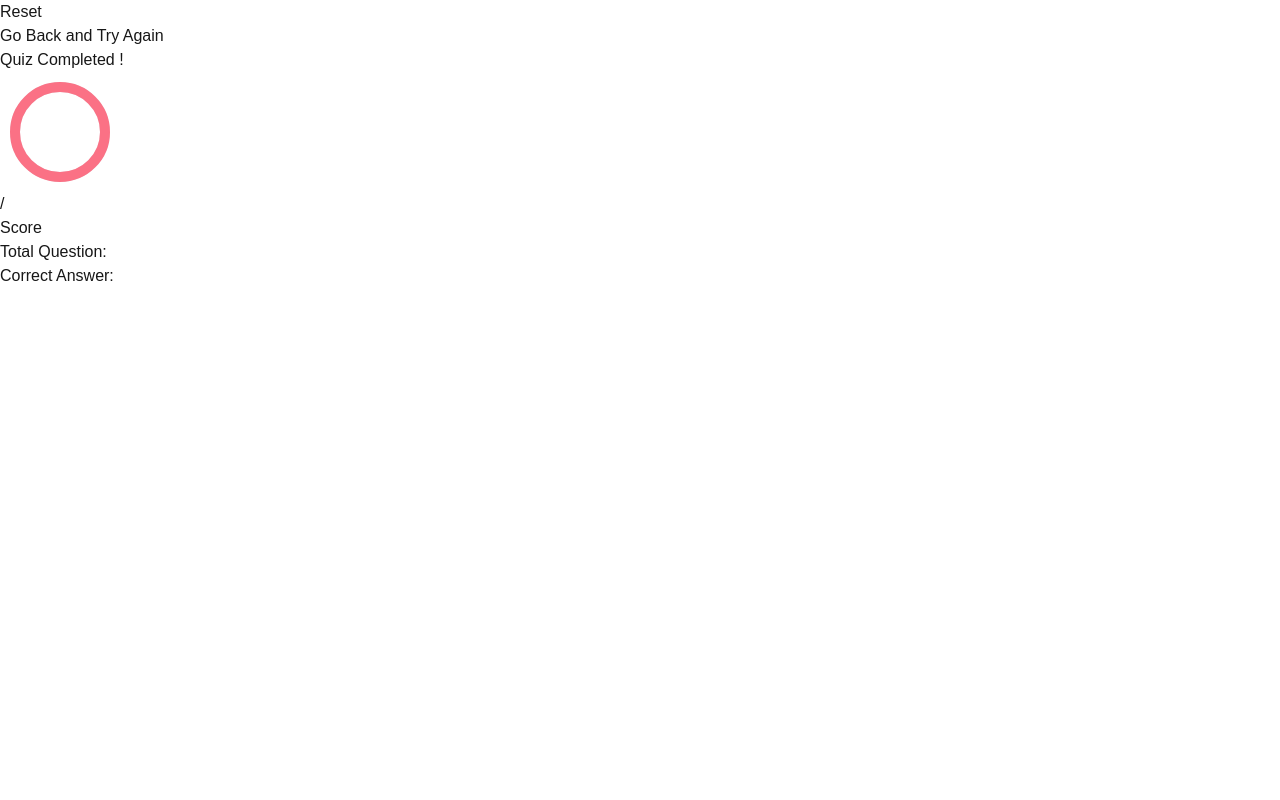
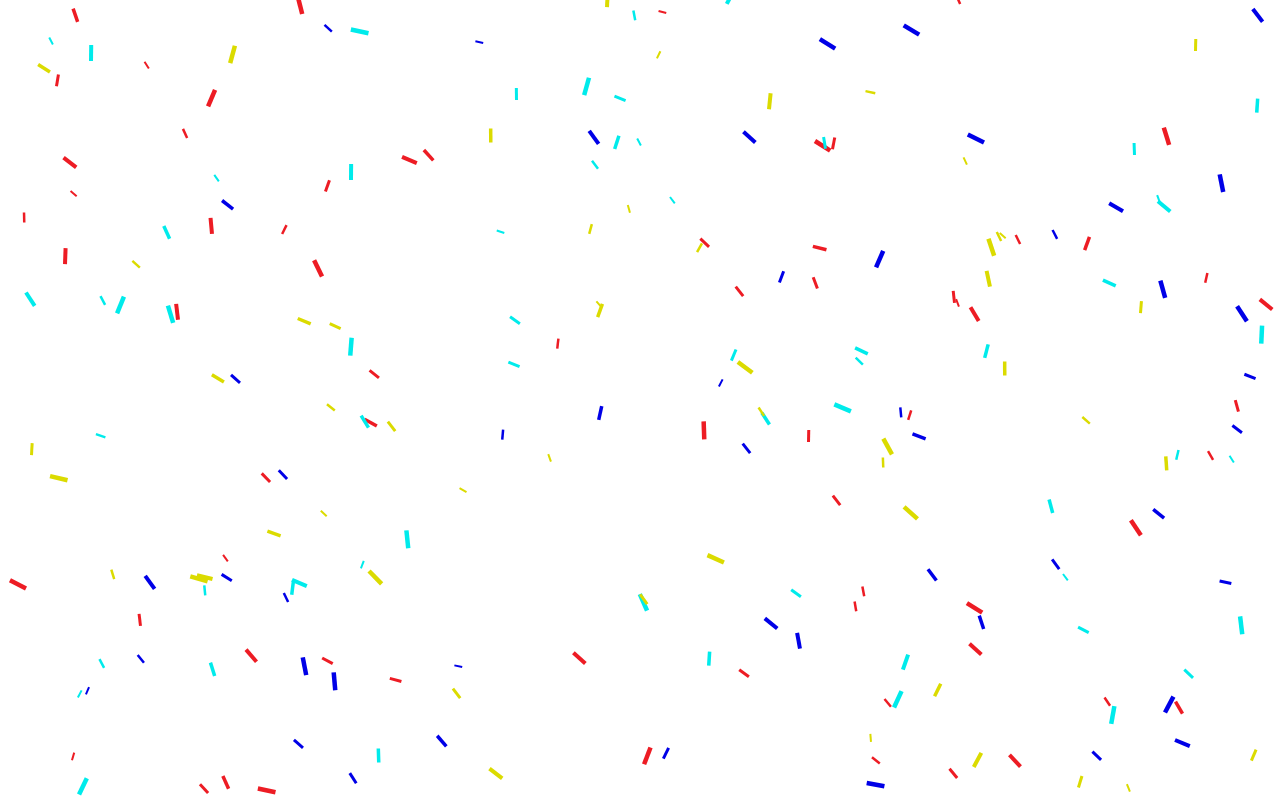
Before and after one commit to alizey12/next-js-quiz-app, a Next.js app: page /Result in a window 1280 px wide. Shown: the top 800 px of the page. Built offline with nearby package versions, Linux system fonts and the light colour scheme.

Commit message:
complete project

```diff
--- a/src/pages/Result.js
+++ b/src/pages/Result.js
@@ -7,243 +7,95 @@ export default function Result() {
 
   const router = useRouter();
   const { score, total } = router.query; // Access the score and total from query parameters
-
-  const TWO_PI = Math.PI * 2;
-  const HALF_PI = Math.PI * 0.5;
   const canvasRef = useRef(null);
 
-  // Define classes within the component scope
-  function Point(x, y) {
-    this.x = x || 0;
-    this.y = y || 0;
+  useEffect(() => {
+    const NUM_CONFETTI = 350;
+    const COLORS = ['#0000e7', '#dbdb00', '#ed1c24', '#00ebeb'];
+
+    let progress = 0;
+    let confetti = [];
+    let w = 0;
+    let h = 0;
+    const canvas = canvasRef.current;
+    const context = canvas?.getContext("2d");
+
+    // Function to resize the canvas
+    const resizeWindow = () => {
+      if (canvas) {
+        w = canvas.width = window.innerWidth;
+        h = canvas.height = window.innerHeight;
+      }
+    };
+
+    const range = (a, b) => (b - a) * Math.random() + a;
+
+    const drawCircle = (x, y, width, height, style, deg) => {
+      const rotDeg = deg * Math.PI / 180;
+      context.beginPath();
+      context.save();
+      context.translate(x + width, y + height);
+      context.rotate(rotDeg);
+      context.fillStyle = style;
+      context.fillRect(-width, -height, width, height);
+      context.restore();
+    };
+
+    class Confetti {
+      constructor() {
+        this.style = COLORS[Math.floor(range(0, 4))];
+        this.deg = range(10, 120);
+        this.r = Math.floor(range(4, 10));
+        this.width = 2 * this.r;
+        this.height = this.r / 2;
+        this.replace();
       }
 
-  function Particle(p0, p1, p2, p3) {
-    this.p0 = p0;
-    this.p1 = p1;
-    this.p2 = p2;
-    this.p3 = p3;
-
-    this.time = 0;
-    this.duration = 3 + Math.random() * 2;
-    this.color = "#" + Math.floor(Math.random() * 0xffffff).toString(16);
-
-    this.w = 6;
-    this.h = 15;
-
-    this.complete = false;
+      replace() {
+        this.opacity = 0;
+        this.dop = 1;
+        this.x = range(0, w - this.width);
+        this.y = range(-h - this.width, -this.width);
+        this.xmax = w - this.r;
+        this.ymax = h - this.r;
+        this.vx = 0;
+        this.vy = 1.1 * this.r + range(-1, 1);
       }
 
-  Particle.prototype = {
-    update: function (timeStep, Ease, cubeBezier) {
-      this.time = Math.min(this.duration, this.time + timeStep);
-
-      const f = Ease.outCubic(this.time, 0, 1, this.duration);
-      const p = cubeBezier(this.p0, this.p1, this.p2, this.p3, f);
-
-      const dx = p.x - this.x;
-      const dy = p.y - this.y;
-
-      this.r = Math.atan2(dy, dx) + HALF_PI;
-      this.sy = Math.sin(Math.PI * f * 10);
-      this.x = p.x;
-      this.y = p.y;
-
-      this.complete = this.time === this.duration;
-    },
-    draw: function (ctx) {
-      ctx.save();
-      ctx.translate(this.x, this.y);
-      ctx.rotate(this.r);
-      ctx.scale(1, this.sy);
-
-      ctx.fillStyle = this.color;
-      ctx.fillRect(-this.w * 0.5, -this.h * 0.5, this.w, this.h);
-
-      ctx.restore();
-    },
-  };
-
-  useEffect(() => {
-    const canvas = canvasRef.current;
-    const ctx = canvas.getContext("2d");
-    let particles = [];
-    let loader, exploader;
-    let phase = 0;
-
-    const timeStep = 1 / 60;
-
-    function Loader(x, y) {
-      this.x = x;
-      this.y = y;
-      this.r = 24;
-      this._progress = 0;
-      this.complete = false;
+      draw() {
+        this.x += this.vx;
+        this.y += this.vy;
+        if (this.y > this.ymax) {
+          this.replace();
         }
-
-    Loader.prototype = {
-      reset: function () {
-        this._progress = 0;
-        this.complete = false;
-      },
-      set progress(p) {
-        this._progress = p < 0 ? 0 : p > 1 ? 1 : p;
-        this.complete = this._progress === 1;
-      },
-      get progress() {
-        return this._progress;
-      },
-      draw: function (ctx) {
-        ctx.fillStyle = "#000";
-        ctx.beginPath();
-        ctx.arc(
-          this.x,
-          this.y,
-          this.r,
-          -HALF_PI,
-          TWO_PI * this._progress - HALF_PI
-        );
-        ctx.lineTo(this.x, this.y);
-        ctx.closePath();
-        ctx.fill();
-      },
-    };
-
-    function Exploader(x, y) {
-      this.x = x;
-      this.y = y;
-      this.startRadius = 2;
-      this.time = 0;
-      this.duration = 0.4;
-      this.progress = 0;
-      this.complete = false;
+        if (!(0 < this.x && this.x < this.xmax)) {
+          this.x = (this.x + this.xmax) % this.xmax;
         }
-
-    Exploader.prototype = {
-      reset: function () {
-        this.time = 0;
-        this.progress = 0;
-        this.complete = false;
-      },
-      update: function (timeStep, Ease) {
-        this.time = Math.min(this.duration, this.time + timeStep);
-        this.progress = Ease.inBack(this.time, 0, 1, this.duration);
-        this.complete = this.time === this.duration;
-      },
-      draw: function (ctx) {
-        ctx.fillStyle = "#000";
-        ctx.beginPath();
-        ctx.arc(
-          this.x,
-          this.y,
-          this.startRadius * (1 - this.progress),
-          0,
-          TWO_PI
-        );
-        ctx.fill();
-      },
-    };
-
-    const Ease = {
-      outCubic: function (t, b, c, d) {
-        t /= d;
-        t--;
-        return c * (t * t * t + 1) + b;
-      },
-      inBack: function (t, b, c, d, s = 1.70158) {
-        return c * (t /= d) * t * ((s + 1) * t - s) + b;
-      },
-    };
-
-    function cubeBezier(p0, c0, c1, p1, t) {
-      const nt = 1 - t;
-      const p = new Point();
-      p.x =
-        nt * nt * nt * p0.x +
-        3 * nt * nt * t * c0.x +
-        3 * nt * t * t * c1.x +
-        t * t * t * p1.x;
-      p.y =
-        nt * nt * nt * p0.y +
-        3 * nt * nt * t * c0.y +
-        3 * nt * t * t * c1.y +
-        t * t * t * p1.y;
-      return p;
-    }
-
-    function initCanvas() {
-      canvas.width = 512;
-      canvas.height = 350;
-      createLoader();
-      createExploader();
-      createParticles();
-    }
-
-    function createLoader() {
-      loader = new Loader(156, 175);
-    }
-
-    function createExploader() {
-      exploader = new Exploader(156, 175);
-    }
-
-    function createParticles() {
-      for (let i = 0; i < 128; i++) {
-        const p0 = new Point(256, 175);
-        const p1 = new Point(Math.random() * 512, Math.random() * 350);
-        const p2 = new Point(Math.random() * 512, Math.random() * 350);
-        const p3 = new Point(Math.random() * 512, 350 + 64);
-        particles.push(new Particle(p0, p1, p2, p3));
+        drawCircle(Math.floor(this.x), Math.floor(this.y), this.width, this.height, this.style, this.deg);
       }
     }
 
-    function update() {
-      if (phase === 0) {
-        loader.progress += 1 / 45;
-      } else if (phase === 1) {
-        exploader.update(timeStep, Ease);
-      } else if (phase === 2) {
-        particles.forEach((p) => p.update(timeStep, Ease, cubeBezier));
-      }
-    }
+    const initConfetti = () => {
+      confetti = Array.from({ length: NUM_CONFETTI }, () => new Confetti());
+    };
 
-    function draw() {
-      ctx.clearRect(0, 0, 512, 350);
-      if (phase === 0) {
-        loader.draw(ctx);
-      } else if (phase === 1) {
-        exploader.draw(ctx);
-      } else if (phase === 2) {
-        particles.forEach((p) => p.draw(ctx));
-      }
-    }
+    const step = () => {
+      requestAnimationFrame(step);
+      context.clearRect(0, 0, w, h);
+      confetti.forEach(c => c.draw());
+      progress += 20;
+    };
 
-    function loop() {
-      update();
-      draw();
-      if (phase === 0 && loader.complete) {
-        phase = 1;
-      } else if (phase === 1 && exploader.complete) {
-        phase = 2;
-      } else if (phase === 2 && particles.every((p) => p.complete)) {
-        phase = 0;
-        loader.reset();
-        exploader.reset();
-        particles.length = 0;
-        createParticles();
-      }
-      requestAnimationFrame(loop);
-    }
+    resizeWindow();
+    initConfetti();
+    step();
 
-    initCanvas();
-    loop();
+    window.addEventListener("resize", resizeWindow);
 
-    // Cleanup on unmount
     return () => {
-      cancelAnimationFrame(loop);
+      window.removeEventListener("resize", resizeWindow);
     };
-  });
-
+  }, []);
   const Reset=()=>{
 router.push('/card')
 
@@ -258,29 +110,29 @@ router.push('/card')
 
   return (
     <>
-    <div className="bg-gradient-to-r from-gray-400 to-pink-800">
-      <div className="container mx-auto">
-        <div className="flex flex-col items-center justify-center h-screen">
-          <div className="rounded-lg shadow-lg hover:shadow-gray-300 bg-black shadow-lg shadow-white text-white">
-            <div className="flex m-10 gap-10">
+   <div className="bg-gradient-to-r from-gray-400 to-pink-800 min-h-screen relative">
+        {/* Canvas for confetti animation */}
+        <canvas ref={canvasRef} className="absolute inset-0 w-full h-full"></canvas>
+
+        <div className="container mx-auto relative z-10">
+          <div className="flex items-center justify-center min-h-screen">
+            <div className="w-[400px] h-[500px] max-w-full rounded-lg shadow-lg bg-black text-white p-10 w-full max-w-lg">
+              <div className="m-5">
                 <button
                   onClick={Reset}
-                className="border w-20 h-10 border-white text-white items-center justify-center hover:bg-white hover:text-black rounded-lg"
+                  className="border w-full h-12 border-white text-white hover:bg-white hover:text-black rounded-lg mb-5"
                 >
                   Reset
                 </button>
-              <h2>Go Back and Try Again</h2>
+                <h2 className="text-center mb-5">Go Back and Try Again</h2>
               </div>
-            <div className=" text-bolder">
-              <h5 className="text-bold text-xl content-center align-center justify-ceter mx-10">Quiz Completed !</h5>
+              <div className="text-center mb-5">
+                <h5 className="text-bold text-2xl">Quiz Completed!</h5>
               </div>
-            <div className="grid grid-cols-2">
-              <div className="text-white">
-                <div className="flex flex-col items-center justify-center h-64 space-y-4">
-                  {/* Added space-y-4 for vertical gap */}
-                  <svg height="120" width="120">
+              <div className="text-center mb-5">
+                <svg height="120" width="120" className="mx-auto">
                   <circle
-                      stroke="#e5e7eb" // Light gray for background
+                    stroke="#e5e7eb"
                     fill="transparent"
                     strokeWidth="10"
                     r={normalizedRadius}
@@ -288,7 +140,7 @@ router.push('/card')
                     cy="60"
                   />
                   <circle
-                      stroke="#fb7185" // Pink for the progress
+                    stroke="#fb7185"
                     fill="transparent"
                     strokeWidth="10"
                     r={normalizedRadius}
@@ -298,27 +150,25 @@ router.push('/card')
                     strokeDashoffset={strokeDashoffset}
                     className="transition-all duration-300 ease-in-out"
                   />
+                    <text
+                    x="60"
+                    y="60"
+                    textAnchor="middle"
+                    dominantBaseline="middle"
+                    fill="#ffffff"
+                    fontSize="20"
+                    fontWeight="bold"
+                  >
+                    {score}/{total}
+                  </text>
                 </svg>
-                  <div className="absolute text-2xl font-bold text-white">
-                    {score}/{total}
-                  </div>
-                </div>
-                <div className="border border-white p-5 m-5">
-              <h6 className="text-lg font-bold">Score</h6>
-            <h2>Total Question:{total}</h2>
-            <h2>Correct Answer: {score}</h2>
 
               </div>
+              <div className="border border-white p-5 text-center">
+                <h6 className="text-lg font-bold">Score</h6>
+                <h2>Total Questions: {total}</h2>
+                <h2>Correct Answers: {score}</h2>
               </div>
-              <div>
-                <canvas
-                  ref={canvasRef}
-                  className="w-[250px] h-[400px] m-auto pb-20 inset-0"
-                ></canvas>
-              </div>
-
-            </div>
-
             </div>
           </div>
         </div>
--- a/src/pages/card.js
+++ b/src/pages/card.js
@@ -142,8 +142,8 @@ export default function Card() {
     <div className="bg-gradient-to-r from-gray-400 to-pink-800">
       {/* // <div className="bg-gradient-to-r from-sky-400 to-emerld-800"> */}
       <div className="container mx-auto">
-        <div className="flex flex-col items-center justify-center h-screen">
-          <div className="  rounded-lg shadow-lg hover:shadow-gray-300 bg-black shadow-lg shadow-white text-white p-6 rounded-lg ">
+        <div className="flex flex-col items-center justify-center min-h-screen">
+          <div className=" w-[400px] h-[400px] max-w-full rounded-lg shadow-lg hover:shadow-gray-300 bg-black shadow-lg shadow-white text-white p-6 rounded-lg ">
             <div>
               <h1 className="text-4xl  font-bold text-rose-500 mb-4">
                 Question : {questionIndex + 1}{" "}
```
Lines whose indentation alone changed are shown as unchanged.
